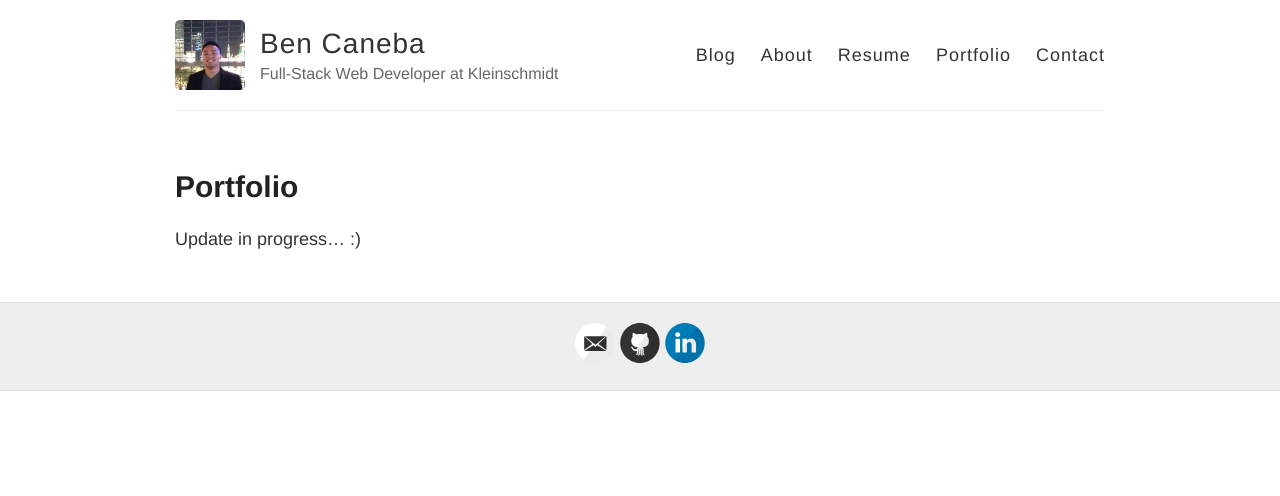
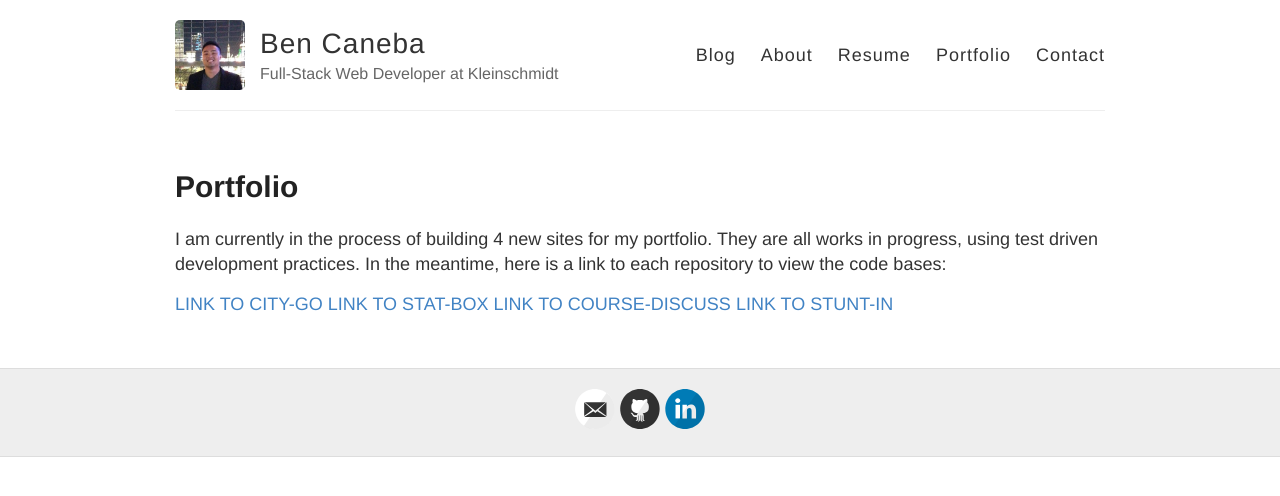
Before and after one commit to bcan001/bcan001.github.io, a Jekyll site: the page built from portfolio.md, in a window 1280 px wide. Shown: the top 496 px of the page. Built offline with Jekyll 4.4.1, drawn with Linux system fonts in a browser that asks for light colours.

```diff
--- a/portfolio.md
+++ b/portfolio.md
@@ -4,4 +4,9 @@
 permalink: /portfolio/
 ---
 
-Update in progress... :)
+I am currently in the process of building 4 new sites for my portfolio. They are all works in progress, using test driven development practices. In the meantime, here is a link to each repository to view the code bases:
+
+ [LINK TO CITY-GO](https://github.com/bcan001/city-go)
+ [LINK TO STAT-BOX](https://github.com/bcan001/stat-box)
+ [LINK TO COURSE-DISCUSS](https://github.com/bcan001/course-discuss)
+ [LINK TO STUNT-IN](https://github.com/bcan001/stunt-in)
```
